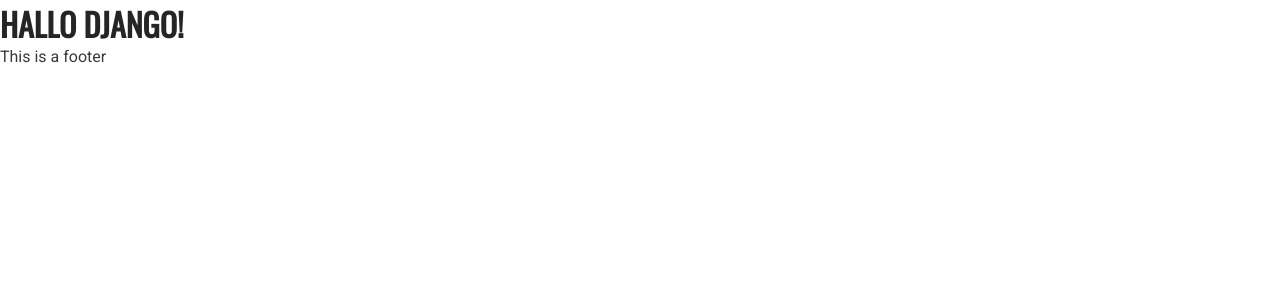
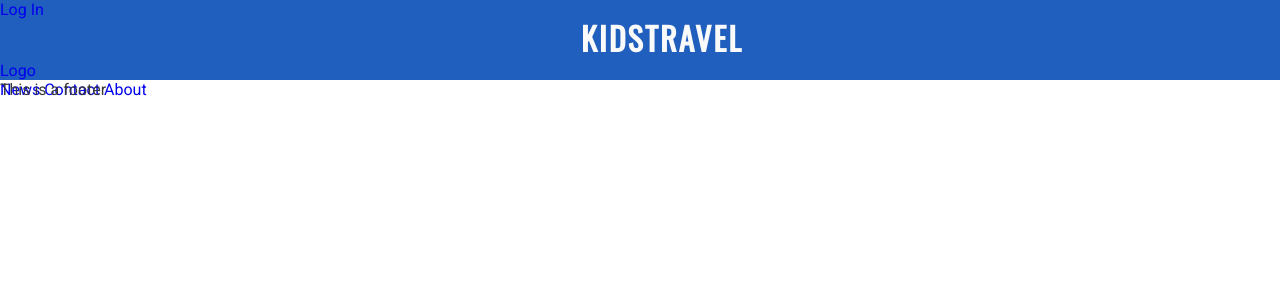
Before and after one commit to Lasserini/kidstravelp4, a Django app: template templates/base.html in a window 1280 px wide. Shown: the top 300 px of the page. Run offline with Django 3.2, Linux system fonts and the light colour scheme; the template is opened without the code that fills it, so the values that code supplies are empty.

Commit message:
base.html content and styling part 1

```diff
--- a/activities/filters.py
+++ b/activities/filters.py
@@ -3,6 +3,7 @@
 
 
 class ExperienceFilter(django_filters.FilterSet):
+
     class Meta:
         model = Experience
-        fields = ['category', 'city', 'price', 'name', ]
+        fields = ['category', 'city', 'price', ]
--- a/activities/views.py
+++ b/activities/views.py
@@ -19,9 +19,6 @@
     return render(request, 'search/index.html', {'filter': experience_filter})
 
 
-
-
-
 # class ExperienceView(generic.ListView):
 #	model = Experience
 #	queryset = Experience.objects.all().order_by('category')
--- a/static/css/style.css
+++ b/static/css/style.css
@@ -20,3 +20,29 @@
     text-transform: uppercase;
     color: #252525
 }
+
+h1 {
+    letter-spacing: 2px;
+    font-size: 32px;
+}
+
+a {
+    text-decoration: none;
+}
+
+/* Header Styling */
+header {
+    height: 80px;
+    background-color: #205fbe;
+    color: #fafafa;
+}
+
+header h1 {
+    color: #fafafa;
+    text-align: center;
+    padding-top: 14px;
+}
+
+#header_profile_link {
+    float: left;
+}
--- a/templates/base.html
+++ b/templates/base.html
@@ -12,8 +12,19 @@
     <title>KidsTravel</title>
 </head>
 <body>
+    <!-- Header with link to profile page & site navigation -->
     <header>
-        <h1>Hallo Django!</h1>
+        <a href="#" id="header_profile_link">Log In</a>
+        <a href="{% url 'home' %}"><h1>KidsTravel</h1></a>
+        <!-- Responsive Nav Bar code inspired by https://www.w3schools.com/howto/howto_js_mobile_navbar.asp -->
+        <div class="topnav">
+            <a href="#home" class="active">Logo</a>
+            <!-- Navigation links (hidden by default) -->
+            <div id="myLinks">
+              <a href="#news">News</a>
+              <a href="#contact">Contact</a>
+              <a href="#about">About</a>
+            </div>
     </header>
 
 
```
Also changed, not shown: templates/index.html (+12 -1 lines).
